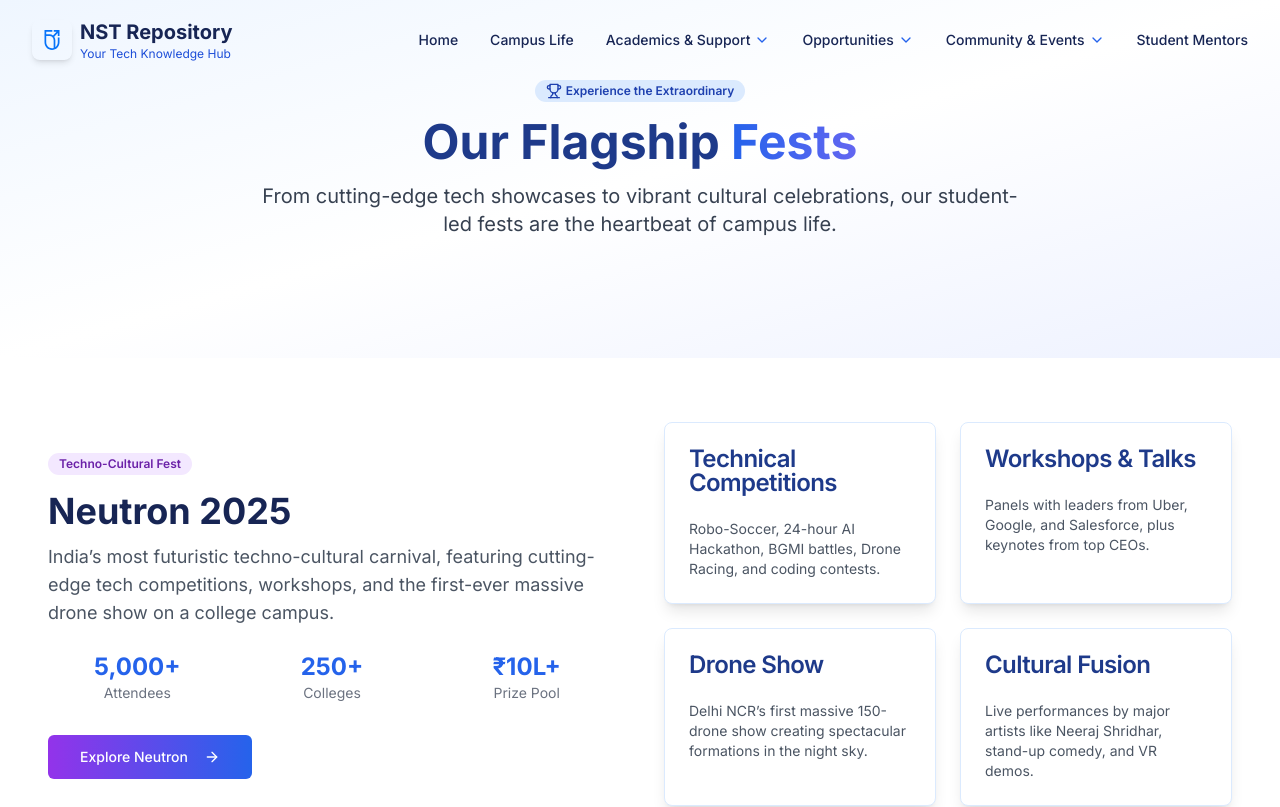
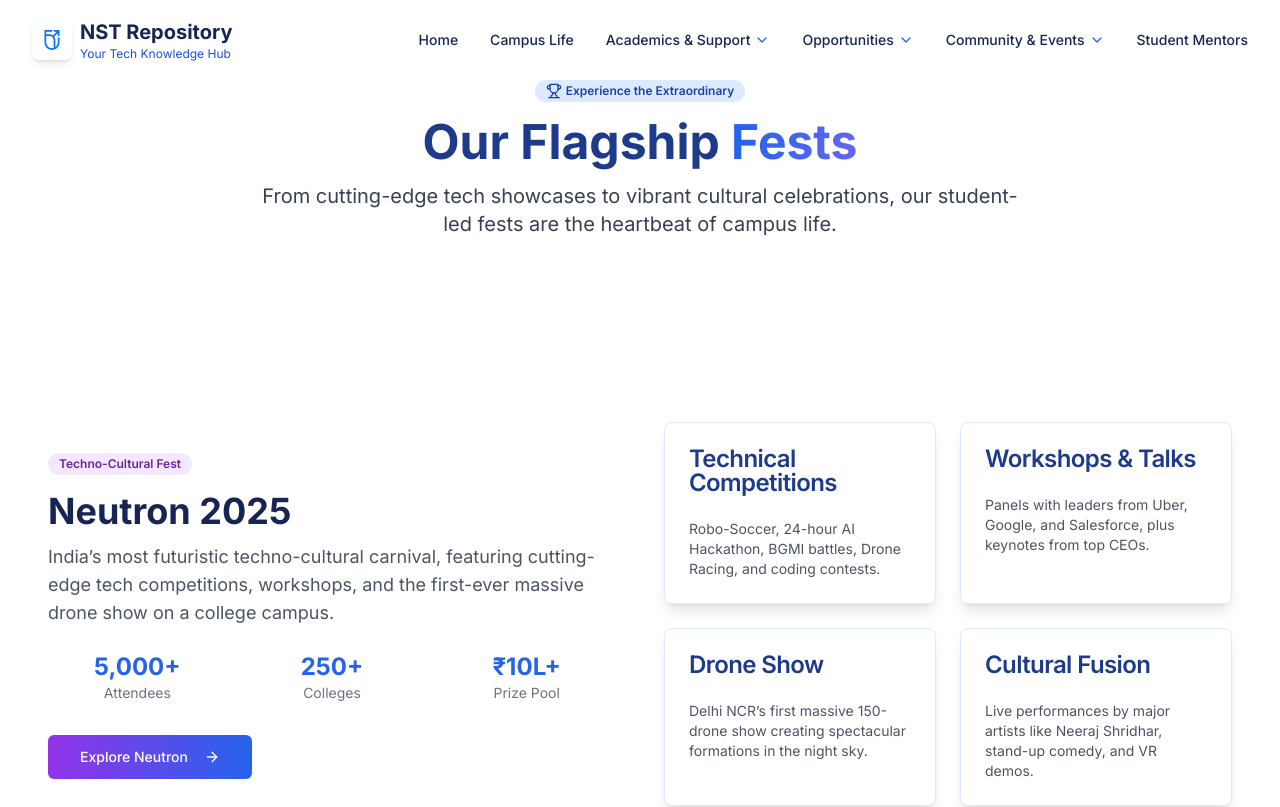
Before and after one commit to MerakiWorks-1/Project-01-NST, a React (Vite) app: page /fests in a window 1280 px wide. Shown: the top 807 px of the page. Built offline with nearby package versions, Linux system fonts and the light colour scheme.

Commit message:
fests links update

```diff
--- a/src/pages/Fests.tsx
+++ b/src/pages/Fests.tsx
@@ -40,7 +40,7 @@ const Fests = () => {
       <div className="min-h-screen">
 
         {/* Hero Section */}
-        <section className="py-20 px-4 bg-gradient-to-br from-blue-50 via-white to-indigo-50">
+        <section className="py-20 px-4">
           <div className="container mx-auto text-center">
             <Badge className="mb-4 bg-blue-100 text-blue-800 hover:bg-blue-200/80 transition-colors animate-fade-in-up" style={{ animationDelay: "0.1s" }}>
               <Trophy className="w-4 h-4 mr-1" />
@@ -70,7 +70,9 @@ const Fests = () => {
                             <div><p className="text-2xl font-bold text-blue-600">250+</p><p className="text-sm text-gray-500">Colleges</p></div>
                             <div><p className="text-2xl font-bold text-blue-600">₹10L+</p><p className="text-sm text-gray-500">Prize Pool</p></div>
                         </div>
-                        <Button size="lg" className="bg-gradient-to-r from-purple-600 to-blue-600 text-white hover:shadow-lg transform hover:scale-105 transition-all">
+                        <Button size="lg" className="bg-gradient-to-r from-purple-600 to-blue-600 text-white hover:shadow-lg transform hover:scale-105 transition-all"
+                        onClick={() => window.open("https://www.neutronfest.com", "_blank")}
+                        >
                             Explore Neutron <ArrowRight className="ml-2 w-4 h-4" />
                         </Button>
                     </div>
@@ -117,7 +119,9 @@ const Fests = () => {
                             <div><p className="text-2xl font-bold text-pink-600">100+</p><p className="text-sm text-gray-500">Colleges</p></div>
                             <div><p className="text-2xl font-bold text-pink-600">₹20L</p><p className="text-sm text-gray-500">Prize Pool</p></div>
                         </div>
-                        <Button size="lg" className="bg-gradient-to-r from-pink-600 to-purple-600 text-white hover:shadow-lg transform hover:scale-105 transition-all">
+                        <Button size="lg" className="bg-gradient-to-r from-pink-600 to-purple-600 text-white hover:shadow-lg transform hover:scale-105 transition-all"
+                        onClick={() => window.open("https://www.youtube.com/watch?v=jC4OacF7uG8", "_blank")}
+                        >
                             Explore DAMRU <ArrowRight className="ml-2 w-4 h-4" />
                         </Button>
                     </div>
```
